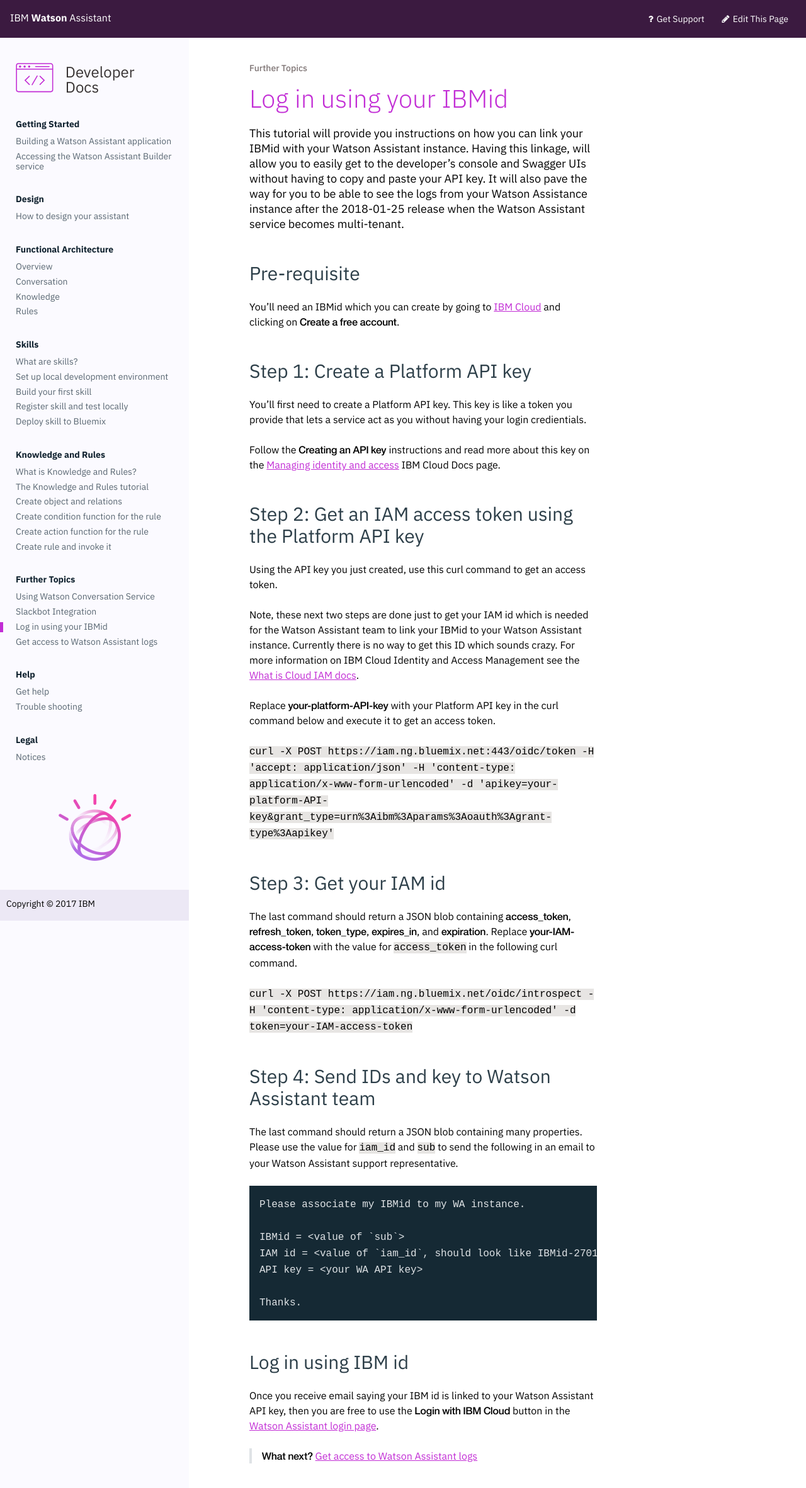
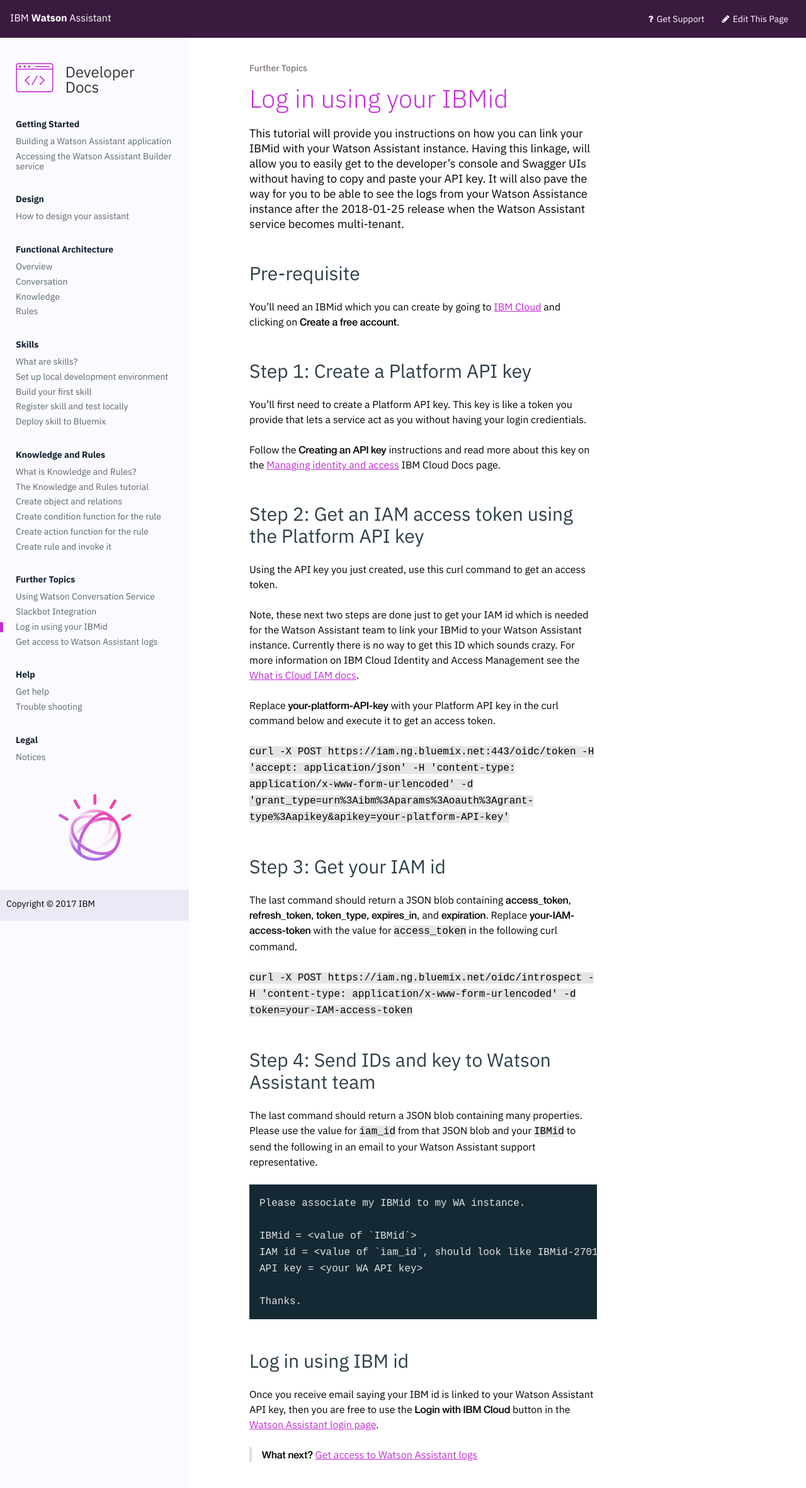
Before and after one commit to Watson-Personal-Assistant/developer, a Jekyll site: the page built from _content/further-topics/login-with-IBMid.md, in a window 1280 px wide. Shown: the top 2363 px of the page at 63% size. Built offline with Jekyll 4.4.1, drawn with Linux system fonts in a browser that asks for light colours.

Commit message:
makes easier to paste in platform API key and adds notes that logs can only be sent to a US-South org.

````diff
--- a/_content/further-topics/login-with-IBMid.md
+++ b/_content/further-topics/login-with-IBMid.md
@@ -23,7 +23,7 @@
 
 Replace **your-platform-API-key** with your Platform API key in the curl command below and execute it to get an access token.
 
-`curl -X POST https://iam.ng.bluemix.net:443/oidc/token -H 'accept: application/json' -H 'content-type: application/x-www-form-urlencoded' -d 'apikey=your-platform-API-key&grant_type=urn%3Aibm%3Aparams%3Aoauth%3Agrant-type%3Aapikey'`
+`curl -X POST https://iam.ng.bluemix.net:443/oidc/token -H 'accept: application/json' -H 'content-type: application/x-www-form-urlencoded' -d 'grant_type=urn%3Aibm%3Aparams%3Aoauth%3Agrant-type%3Aapikey&apikey=your-platform-API-key'`
 
 ## Step 3: Get your IAM id
 
@@ -33,12 +33,12 @@
 
 ## Step 4: Send IDs and key to Watson Assistant team
 
-The last command should return a JSON blob containing many properties.  Please use the value for `iam_id` and `sub` to send the following in an email to your Watson Assistant support representative.
+The last command should return a JSON blob containing many properties.  Please use the value for `iam_id` from that JSON blob and your `IBMid` to send the following in an email to your Watson Assistant support representative.
 
 ```
 Please associate my IBMid to my WA instance.
 
-IBMid = <value of `sub`>
+IBMid = <value of `IBMid`>
 IAM id = <value of `iam_id`, should look like IBMid-270105ABC7>
 API key = <your WA API key>
 
````
Also changed, not shown: _content/further-topics/get-logs.md (+2 -0 lines).
